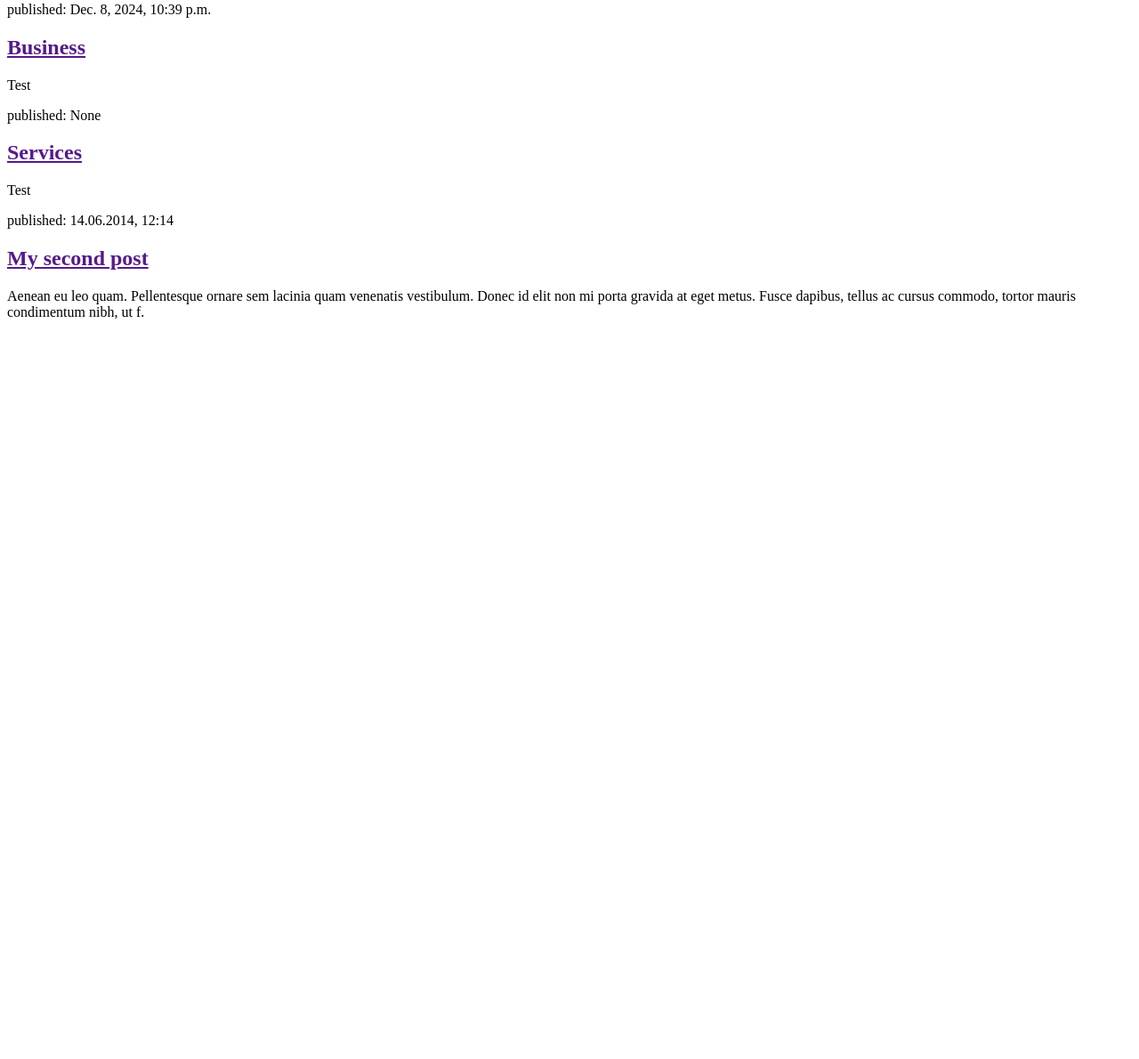
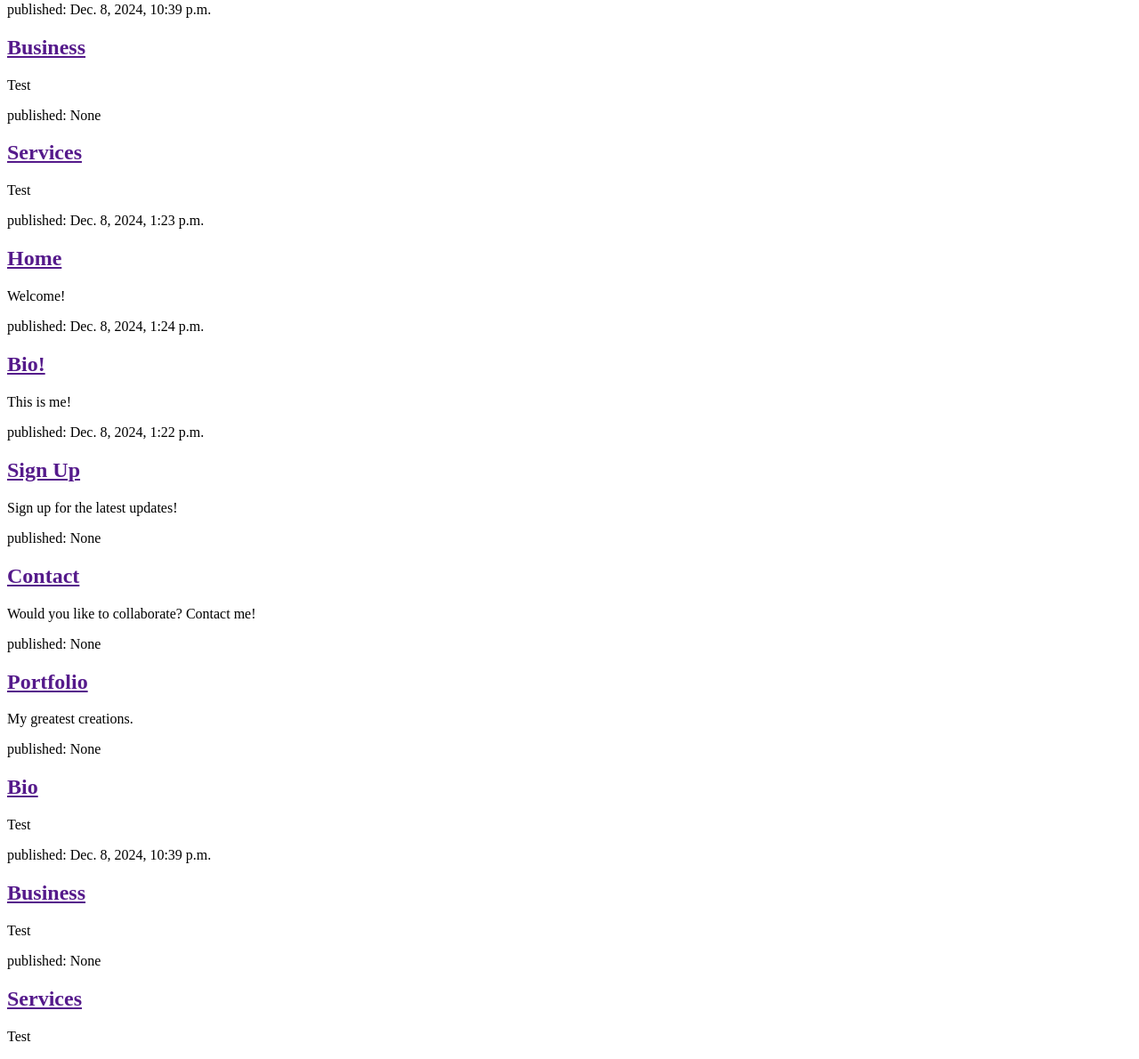
Before and after one commit to redwards52/my-first-blog, a Django app: template blog/templates/blog/post_list.html in a window 1280 px wide. Shown: the part 791-1981 px from the top of the page at 89% size. Before the commit the page ends 1150 px from the top, so only its background shows below. Run offline with Django 5.2, Linux system fonts and the light colour scheme; the template is opened without the code that fills it: values that come from a table or form of the project are taken from there, others are empty; data comes from the database, SQL or seed files in the repository.

Commit message:
Modified templates to display posts from database and added another notation.

```diff
--- a/blog/templates/blog/post_list.html
+++ b/blog/templates/blog/post_list.html
@@ -16,10 +16,12 @@
             </article>
         {% endfor %}
 
-        <article>
-            <time>published: 14.06.2014, 12:14</time>
-            <h2><a href="">My second post</a></h2>
-            <p>Aenean eu leo quam. Pellentesque ornare sem lacinia quam venenatis vestibulum. Donec id elit non mi porta gravida at eget metus. Fusce dapibus, tellus ac cursus commodo, tortor mauris condimentum nibh, ut f.</p>
-        </article>
+        {% for post in posts %}
+            <article>
+                <time>published: {{ post.published_date }}</time>
+                <h2><a href="">{{ post.title }}</a></h2>
+                <p>{{ post.text|linebreaksbr }}</p>
+            </article>
+        {% endfor %}
     </body>
 </html>
```
